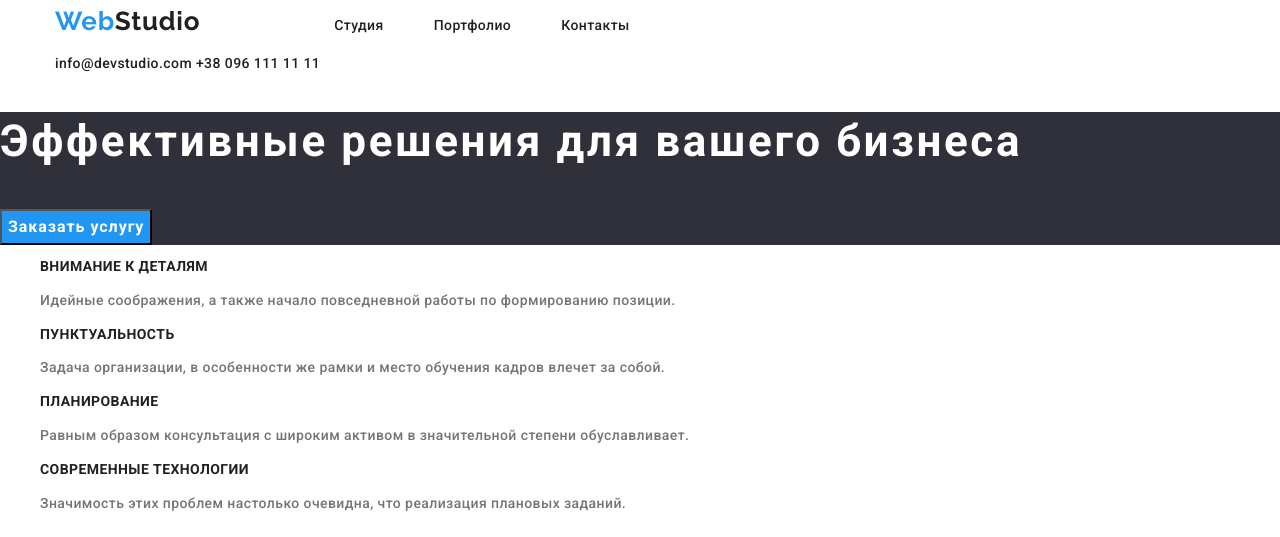
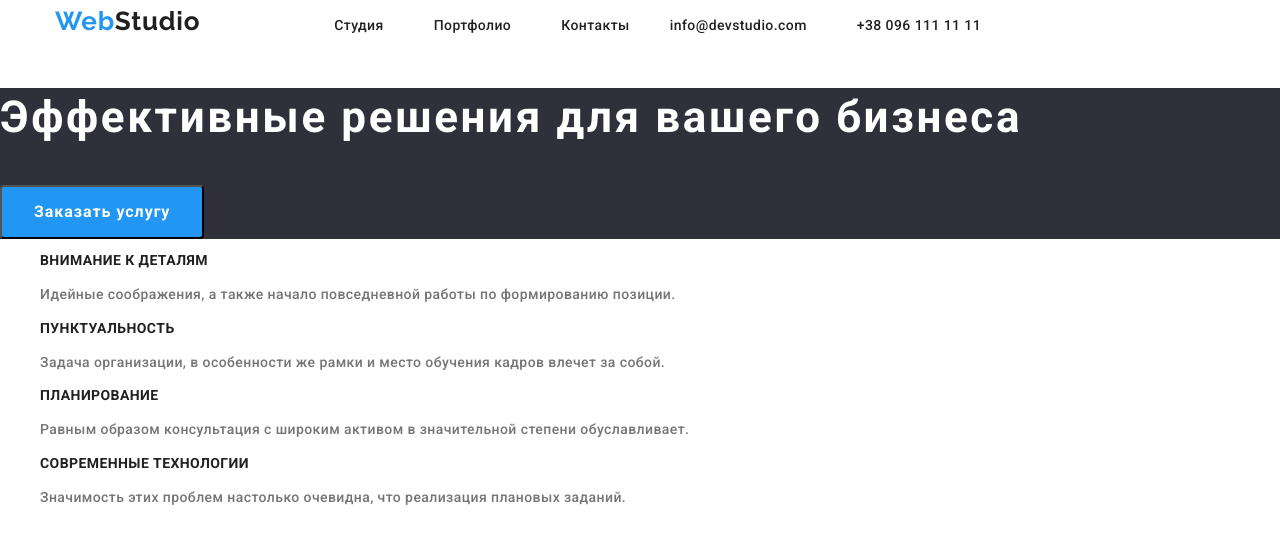
Before and after one commit to Abazhey/goit-markup-hw-03, a plain HTML site: page index.html in a window 1280 px wide. Shown: the top 537 px of the page. Drawn offline with nearby package versions, Linux system fonts and the light colour scheme; a web font is replaced by a local one.

Commit message:
йохохо скок поменял

```diff
--- a/index.html
+++ b/index.html
@@ -5,12 +5,10 @@
     <meta http-equiv="X-UA-Compatible" content="IE=edge" />
     <meta name="viewport" content="width=device-width, initial-scale=1.0" />
     <title>WebStudio</title>
-    <link rel="preconnect" href="https://fonts.gstatic.com" />
+    <link rel="preconnect" href="https://fonts.gstatic.com">
+<link href="https://fonts.googleapis.com/css2?family=Raleway:wght@700&family=Roboto:wght@500;700&display=swap" rel="stylesheet">
     <link
-      href="https://fonts.googleapis.com/css2?family=Raleway:wght@700&family=Roboto:wght@500;700&display=swap"
-      rel="stylesheet"
-    />
-    <link
+
       rel="stylesheet"
       href="https://cdnjs.cloudflare.com/ajax/libs/modern-normalize/1.0.0/modern-normalize.css"
     />
@@ -18,29 +16,45 @@
   </head>
   <body>
     <!--Navigations-->
-    <header class="page header">
-      <div class="conteiner">
+    <header class="page-header">
+      <div class="conteiner menu2">
       <nav>
         <a class="logo" href=""><span class="logo-half">Web</span>Studio</a>
-          <ul class="menu list">
+        <ul class="menu list" >
           <li class="menu-item">
-              <a class="link" href="">Студия</a>
+            <a class="link" href=""
+              >Студия</a
+            >
           </li>
           <li class="menu-item">
-              <a class="link" href="./portfolio.html">Портфолио</a>
+            <a class="link" href="./portfolio.html"
+              >Портфолио</a
+            >
           </li>
           <li class="menu-item">
-              <a class="link" href="">Контакты</a>
+            <a class="link" href=""
+              >Контакты</a
+            >
           </li>
         </ul>
       </nav>
-        <a class="link" href="mailto:info@devstudio.com">info@devstudio.com</a>
+
+      <a class="link" href=""></a>
+      <ul  class="list menu" >
+        <li class="menu-item">
+          <a class="link" href="mailto:info@devstudio.com"
+            >info@devstudio.com</a
+          >
+        </li>
+        <li class="menu-item">
           <a class="link" href="tel:+38 096 111 11 11">+38 096 111 11 11</a>
+        </li>
+      </ul>
       </div>
     </header>
     <main>
       <!--OlaOla-->
-      <section class="dark">
+      <section class="dark page header">
         <h1 class="page-title">Эффективные решения для вашего бизнеса</h1>
         <button class="btn" type="button">Заказать услугу</button>
       </section>
@@ -105,6 +119,7 @@
         </ul>
       </section>
       <section>
+        <div class="conteiner"></div>
         <ul class="list">
           <h1 class="Nigers-title">Наша команда</h1>
           <li class="team-iten">
@@ -152,9 +167,7 @@
     </main>
     <footer class="dark">
       <!-- Адрес и контакты в футере -->
-      <a class="logo" href=""
-        ><span class="logo-half">Web</span> <span class="logofu">Studio</span>
-      </a>
+      <a class="logo" href=""><span class="logo-half">Web</span> <span class="logofu">Studio</span> </a>
       <address class="address">
         <a
           class="link"
--- a/сss/style.css
+++ b/сss/style.css
@@ -30,25 +30,30 @@ body {
 }
 
 .conteiner {
-  Width: 1200px;
+  width: 1200px;
   padding-left: 15px;
   padding-right: 15px;
-margin-left: auto;
-margin-right: auto;
+  margin-left: auto;
+  margin-right: auto;
 }
-.menu{
+.menu {
   display: inline-flex;
 }
-
-.menu-item:not(:last-child){
-margin-right: 50px;
+.menu2 {
+  display: flex;
+}
+.menu-item:not(:last-child) {
+  margin-right: 50px;
 }
 
-.page header .conteiner{
+.page header .conteiner {
   display: flex;
   align-items: center;
 }
+.page header .btn {
+margin-left: 50px;
 
+}
 .logo {
   font-family: var(--title-font);
   font-style: normal;
@@ -88,6 +93,12 @@ margin-right: 50px;
 }
 
 .btn {
+   /* видео 5935  */
+  min-width: 200px;
+   min-height: 50px;
+  background: var(--alt--tait-color);
+  border-radius: 4px;
+padding: 10px 32px;
   font-weight: bold;
   font-size: 16px;
   line-height: 1.87;
```
Lines whose indentation alone changed are shown as unchanged.
